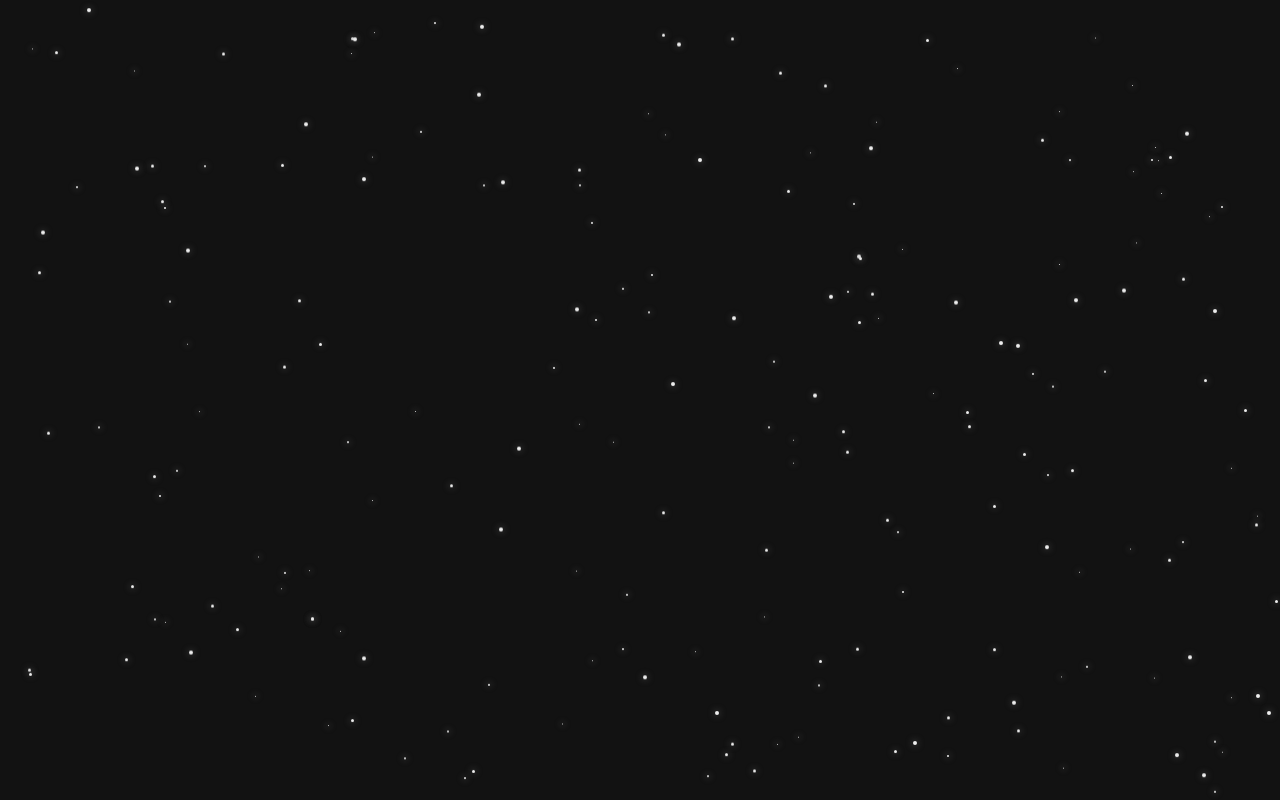
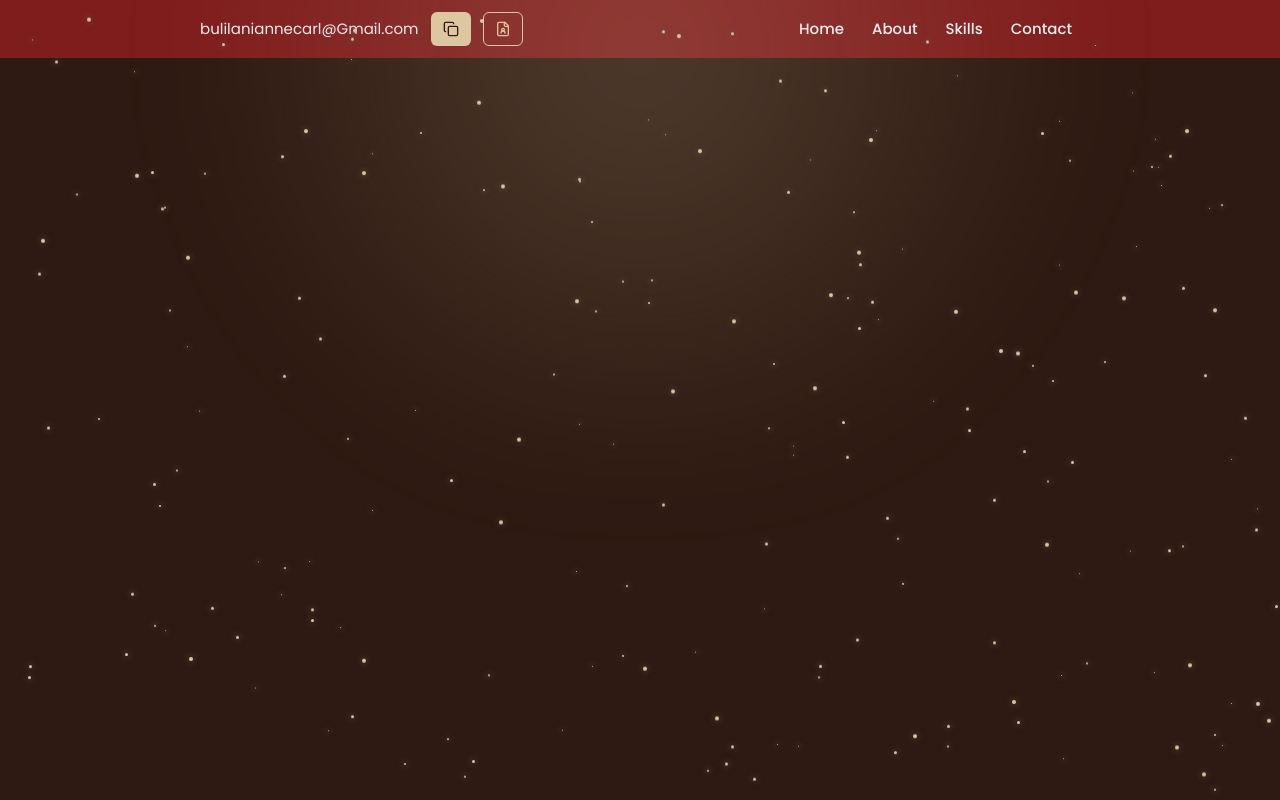
Before and after one commit to Gladiarn/Portfolio, a Next.js app: page / in a window 1280 px wide. Built offline with nearby package versions, Linux system fonts and the light colour scheme.

Commit message:
navbar creation

```diff
--- a/package.json
+++ b/package.json
@@ -9,6 +9,8 @@
     "lint": "next lint"
   },
   "dependencies": {
+    "@next/font": "^14.2.15",
+    "lucide-react": "^0.525.0",
     "next": "15.3.5",
     "react": "^19.0.0",
     "react-dom": "^19.0.0"
--- a/src/components/Background/BubbleBackground.tsx
+++ b/src/components/Background/BubbleBackground.tsx
@@ -8,10 +8,12 @@ export default function BubbleBackground({
 }) {
   return (
     <div className="fixed inset-0 overflow-hidden pointer-events-none">
+        <div className="absolute top-[50px] left-1/2 w-[1000px] h-[800px] -translate-x-1/2 -translate-y-1/2 rounded-full bg-[radial-gradient(circle,_rgba(220,199,161,0.2)_0%,_transparent_70%)] blur-3xl"></div>
+
       {bubbles.map((bubble) => (
         <div
           key={bubble.id}
-          className="absolute rounded-full bg-[#EEEEEE] animate-float"
+          className="absolute rounded-full bg-[#DCC7A1] animate-float"
           style={{
             width: `${bubble.size}px`,
             height: `${bubble.size}px`,
--- /dev/null
+++ b/src/components/Navbar/Navbar.tsx
@@ -0,0 +1,65 @@
+import { Copy, FileUser } from "lucide-react";
+import Link from "next/link";
+import React from "react";
+import { navItemsTypes } from "../types";
+export default function Navbar() {
+  const NavItems: navItemsTypes[] = [
+    {
+      title: "Home",
+      href: "#",
+    },
+    {
+      title: "About",
+      href: "#",
+    },
+    {
+      title: "Skills",
+      href: "#",
+    },
+    {
+      title: "Contact",
+      href: "#",
+    },
+  ];
+
+  return (
+    <div className="w-full h-auto py-3 px-4 md:px-[50px] lg:px-[200px] flex items-center text-[#EEEEEE] justify-between bg-red-900">
+      <div className="flex gap-3 items-center">
+        <p className="sm:text-[15px] text-[13px]">bulilaniannecarl@Gmail.com</p>
+        <button className="bg-[#DCC7A1] relative flex justify-center h-[34px] w-[40px] rounded-md font-bold text-[14px] text-background sm:hover:w-[60px] overflow-hidden transition-all duration-300 ease-[cubic-bezier(0.76,0,0.24,1)] group">
+          <Copy className="h-[16px] absolute left-1/2 top-1/2 -translate-x-1/2 -translate-y-1/2 sm:group-hover:left-[-10px] transition-all duration-250 ease-[cubic-bezier(0.76,0,0.24,1)]" />
+          <span className="absolute -right-20 top-1/2 -translate-y-1/2 sm:group-hover:right-1/2 translate-x-1/2 transition-all duration-250 ease-[cubic-bezier(0.76,0,0.24,1)]">
+            Copy
+          </span>
+        </button>
+
+        <button className="border border-[#DCC7A1] text-[#DCC7A1] relative flex justify-center h-[34px] w-[40px] rounded-md font-bold text-[14px] sm:hover:w-[120px] overflow-hidden transition-all duration-300 ease-[cubic-bezier(0.76,0,0.24,1)] group">
+          <FileUser className="h-[16px] absolute left-1/2 top-1/2 -translate-x-1/2 -translate-y-1/2 sm:group-hover:left-[-10px] transition-all duration-250 ease-[cubic-bezier(0.76,0,0.24,1)]" />
+          <span className="absolute -right-20 top-1/2 -translate-y-1/2 sm:group-hover:right-1/2 translate-x-1/2 transition-all duration-250 ease-[cubic-bezier(0.76,0,0.24,1)] whitespace-nowrap">
+            Download CV
+          </span>
+        </button>
+      </div>
+
+      <div className="hidden md:flex gap-5">
+        {NavItems.map((item, index) => (
+          <Link
+            key={index}
+            href={item.href}
+            className="relative inline-block overflow-hidden group font-medium text-[15px]"
+          >
+            <span className="inline-block pr-2 transition-transform duration-300 ease-[cubic-bezier(0.76,0,0.24,1)] group-hover:-translate-x-full">
+              {item.title}
+            </span>
+
+            <span className="absolute left-0 top-0 pl-2 translate-x-full group-hover:translate-x-0 transition-transform duration-300 ease-[cubic-bezier(0.76,0,0.24,1)] text-[#DCC7A1]">
+              {item.title}
+            </span>
+
+            <span className="absolute bottom-0 left-0 w-full h-[2px] bg-[#DCC7A1] scale-x-0 group-hover:scale-x-100 origin-right group-hover:origin-left transition-transform duration-300 ease-[cubic-bezier(0.76,0,0.24,1)]"></span>
+          </Link>
+        ))}
+      </div>
+    </div>
+  );
+}
--- a/src/components/types.tsx
+++ b/src/components/types.ts
@@ -1,4 +1,4 @@
-export default interface bubbleTypes {
+export interface bubbleTypes {
     id: number
     size: number,
     left: string,
@@ -6,3 +6,8 @@ export default interface bubbleTypes {
     duration: string,
     delay: string,
 }
+
+export interface navItemsTypes {
+    title: string,
+    href: string,
+}
--- a/src/pages/index.tsx
+++ b/src/pages/index.tsx
@@ -1,5 +1,6 @@
 import BubbleBackground from "@/components/Background/BubbleBackground";
-import bubbleTypes from "@/components/types";
+import Navbar from "@/components/Navbar/Navbar";
+import { bubbleTypes } from "@/components/types";
 import { useEffect, useState } from "react";
 
 export default function Home() {
@@ -25,10 +26,13 @@ export default function Home() {
   }, []);
 
   return (
-    <div className="w-full h-screen bg-[#121212]">
-{/* Background */}
-    <BubbleBackground bubbles={bubbles} />
+    <div className="w-full h-screen bg-background">
+      {/* Background */}
+      <BubbleBackground bubbles={bubbles} />
+      <Navbar />
+      {/* <div className="relative w-[300px] h-[300px] rounded-full bg-white/05 backdrop-blur-[3px] border border-white/30 shadow-[0_8px_32px_rgba(0,0,0,0.1),inset_0_1px_0_rgba(255,255,255,0.5),inset_0_-1px_0_rgba(255,255,255,0.1),inset_0_0_4px_2px_rgba(255,255,255,0.2)] overflow-hidden">
 
+      </div> */}
     </div>
   );
 }
--- a/src/styles/globals.css
+++ b/src/styles/globals.css
@@ -1,3 +1,4 @@
+@import url('https://fonts.googleapis.com/css2?family=Poppins:wght@300;400;500;600;700&display=swap');
 @tailwind base;
 @tailwind components;
 @tailwind utilities;
@@ -10,8 +11,6 @@
 @theme inline {
   --color-background: var(--background);
   --color-foreground: var(--foreground);
-  --font-sans: var(--font-geist-sans);
-  --font-mono: var(--font-geist-mono);
 }
 
 @media (prefers-color-scheme: dark) {
@@ -24,5 +23,5 @@
 body {
   background: var(--background);
   color: var(--foreground);
-  font-family: Arial, Helvetica, sans-serif;
+  font-family: 'Poppins', sans-serif;
 }
--- a/tailwind.config.js
+++ b/tailwind.config.js
@@ -11,7 +11,8 @@ module.exports = {
   theme: {
     extend: {
       colors: {
-        bubbleGold: "#F6D776", // pastel gold
+        bubbleGold: "#ffc531", // pastel gold
+        background: "#2E1A12"
       },
       keyframes: {
         float: {
```
Also changed, not shown: 1 other file (tests, documents, lock files or other folders).
